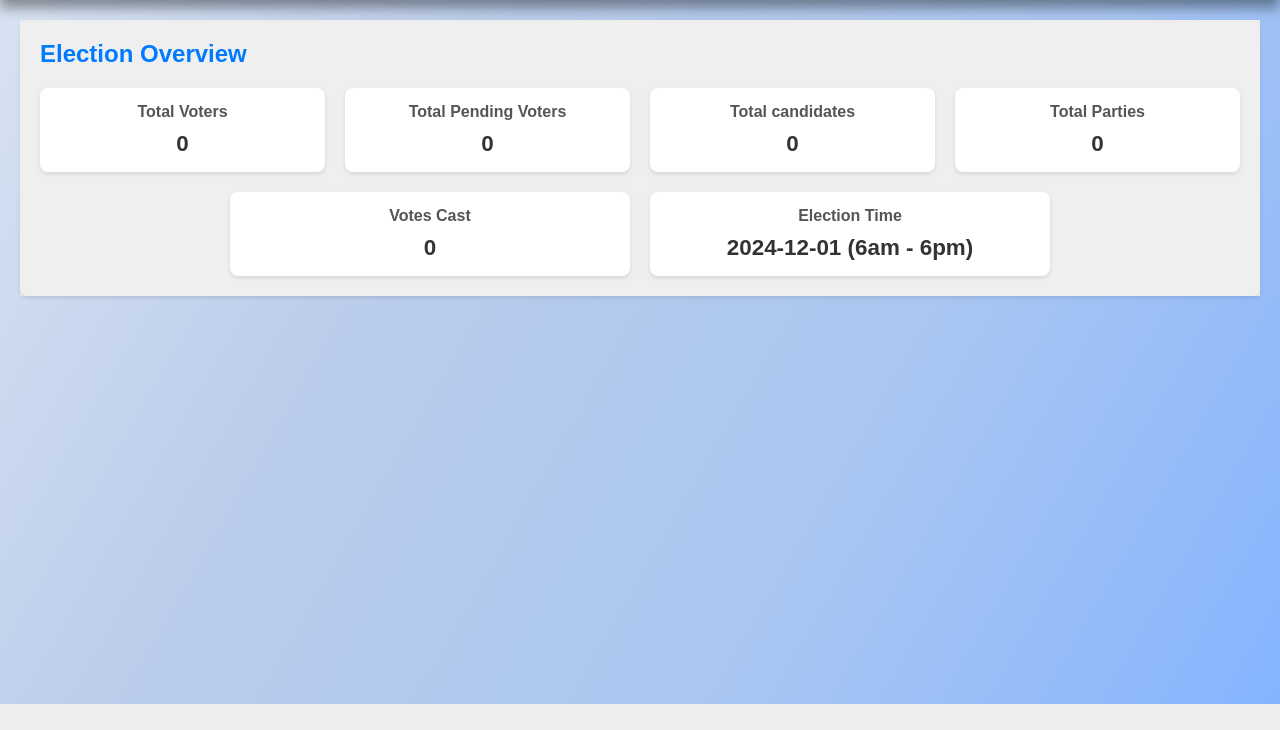
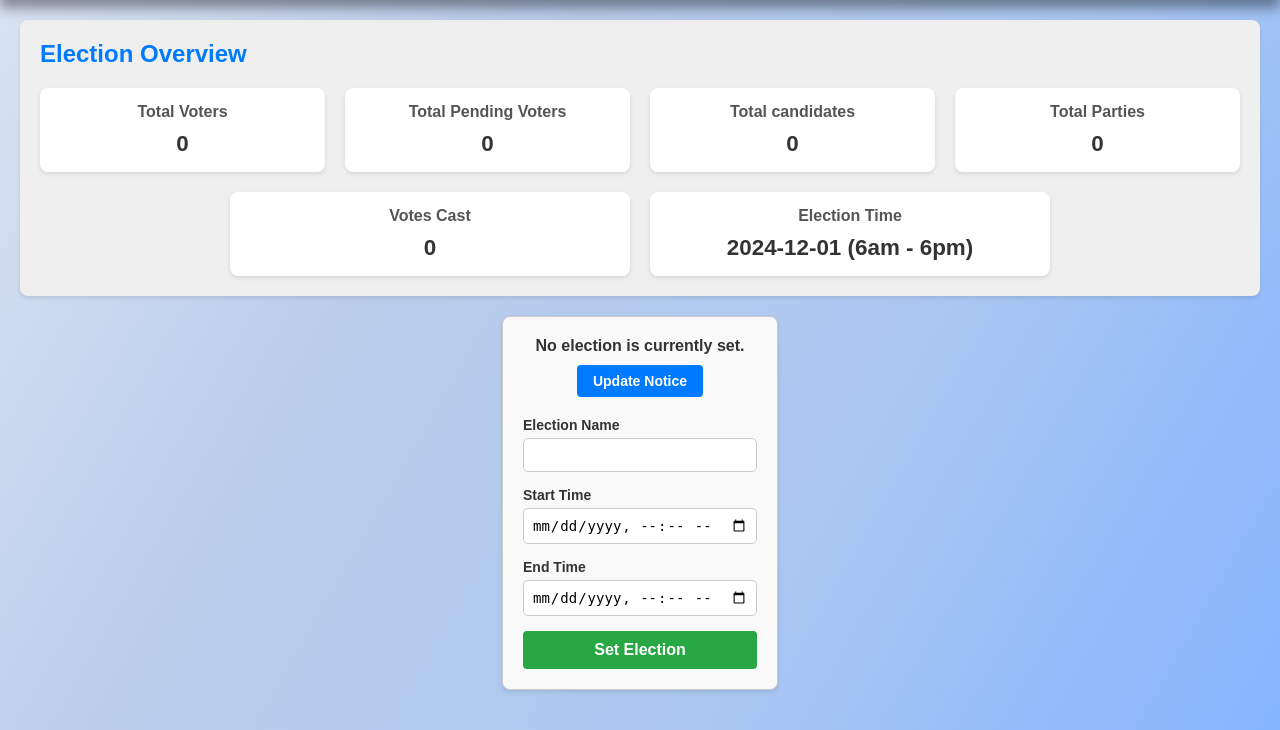
Before and after one commit to sijalneupane/Digital_Matadan_Pranali-Online_Election_System, a PHP site: page /admin_home.php in a window 1280 px wide. Shown: the part 96-826 px from the top of the page. Before the commit the page ends 800 px from the top, so only its background shows below. Run offline with PHP 8.4, Linux system fonts and the light colour scheme; the visitor is signed in with stand-in values (Sample User, id 1); data that the repository does not hold is empty.

Commit message:
No net so i make the same changes made in pc as present in desktop

```diff
--- a/admin/add_candidates.php
+++ b/admin/add_candidates.php
@@ -49,6 +49,7 @@ if (isset($_GET['id'])) {
     <link rel="stylesheet" href="../styles/modal1.css">
     <link rel="stylesheet" href="../admin/left_right_party_candidate.css">
     <link rel="stylesheet" href="../styles/table_img.css">
+    <link rel="icon" href="../images/DMP logo.png" type="image/x-icon">
     <link href="https://fonts.googleapis.com/css2?family=Poppins:wght@400;500;600&display=swap" rel="stylesheet">
     <link href="https://cdnjs.cloudflare.com/ajax/libs/font-awesome/5.15.4/css/all.min.css" rel="stylesheet">
     <style>
--- a/admin/admin_home.css
+++ b/admin/admin_home.css
@@ -19,26 +52,28 @@ body {
   flex-direction: column;
   align-items: center;
   justify-content: center;
-  background-color: var(--main-container-color);
+  /* background-color: var(--main-container-color); */
   min-width: 90%;
 }
 
-.overview{
-  /* background:var(--main-container-color); */
+.overview {
+  background: var(--main-container-color);
   padding: 20px;
   border-radius: 8px;
   box-shadow: 0 2px 4px rgba(0, 0, 0, 0.1);
 }
-.overview{
+
+.overview {
   width: 100%;
 }
-.overview h2{
+
+.overview h2 {
   margin-bottom: 20px;
   font-size: 1.5em;
   color: #007BFF;
 }
 
-.overview-flex{
+.overview-flex {
   display: flex;
   flex-wrap: wrap;
   gap: 20px;
@@ -66,6 +102,95 @@ body {
   font-weight: bold;
   color: #333;
 }
+/* elecion time section css */
+/* General styling for the section election time */
+.election-time {
+  max-width:600px;
+  margin: 20px auto;
+  padding:20px;
+  border: 1px solid #ccc;
+  border-radius: 8px;
+  background-color:#f9f9f9;
+  box-shadow: 0 2px 4px rgba(0, 0, 0, 0.1);
+  font-family: Arial, sans-serif;
+}
+
+/* Notice section Styling  */
+.notice-section{
+  text-align: center;
+  margin-bottom: 20px;
+}
+
+.notice-section p{
+  font-size: 16px;
+  font-weight: bold;
+  color:#333;
+  margin-bottom: 10px;
+}
+
+.notice-section button{
+  padding:8px 16px;
+  font-size: 14px;
+  font-weight: bold;
+  color: #fff;
+  background-color: #007bff;
+  border: none;
+  border-radius: 4px;
+  cursor: pointer;
+  transition: background-color 0.3s;
+}
+
+.notice-section button:hover{
+  background-color: #0056b3;
+}
+
+/* Form styling */
+form{
+  display:flex;
+  flex-direction: column;
+  gap: 15px;
+}
+
+form div{
+  display:flex;
+  flex-direction: column;
+}
+
+form label{
+  font-size: 14px;
+  font-weight: bold;
+  color: #333;
+  margin-bottom: 5px;
+}
+
+form input{
+  padding: 8px;
+  font-size: 14px;
+  border: 1px solid #ccc;
+  border-radius: 5px;
+  outline: none;
+  transition: border-color 0.3s;
+}
+
+form input:focus{
+  border-color: #007bff;
+}
+
+form button{
+  padding:10px;
+  font-size: 16px;
+  font-weight: bold;
+  color: #fff;
+  background-color: #28a745;
+  border: none;
+  border-radius: 4px;
+  cursor: pointer;
+  transition: background-color 0.3s;
+}
+
+form button:hover{
+background-color: #218838;
+}
 
 @media (max-width: 768px) {
   .overview-item {
--- a/admin/admin_home.php
+++ b/admin/admin_home.php
@@ -23,37 +23,12 @@ require_once "../home/logout_modals_html.php";
     <title>Admin Dashboard - Online Voting System</title>
     <link rel="stylesheet" href="../admin/admin_home.css">
     <link rel="stylesheet" href="../styles/modal1.css">
+    <link rel="icon" href="../images/DMP logo.png" type="image/x-icon">
     <style>
-        .welcome-message {
-            position: fixed;
-            top: -100px;
-            /* Hidden above the screen initially */
-            left: 50%;
-            transform: translateX(-50%);
-            background-color: #4CAF50;
-            /* Green background */
-            color: white;
-            /* White text */
-            padding: 10px 20px;
-            border-radius: 5px;
-            box-shadow: 0px 4px 6px rgba(0, 0, 0, 0.2);
-            transition: transform 1s ease-in-out, opacity 1s ease-out;
-            z-index: 1000;
-        }
 
-        .welcome-message.show {
-            margin-top: 20px;
-            transform: translateX(-50%) translateY(100px);
-            /* Moves into view */
-        }
-
-        .welcome-message.hide {
-            transform: translateX(-50%) translateY(-200px);
-            /* Moves out of view */
-            opacity: 0;
-        }
     </style>
     <script src="../js/errorMessage_modal1.js"></script>
+    <script src="../js/get_votingTime.js"></script>
 </head>
 
 <body>
@@ -106,6 +81,35 @@ require_once "../home/logout_modals_html.php";
                 </div>
             </div>
         </section>
+        <section class="election-time">
+            <!-- Notice Display -->
+            <div class="notice-section">
+                <p id="current-notice"></p>
+                <button id="update-notice-btn">Update Notice</button>
+            </div>
+
+            <!-- Election Form -->
+            <form id="election-form">
+                <input type="hidden" id="election-id" />
+
+                <div>
+                    <label for="election-name">Election Name</label>
+                    <input type="text" id="election-name" name="electionName" required />
+                </div>
+
+                <div>
+                    <label for="start-time">Start Time</label>
+                    <input type="datetime-local" id="start-time" name="startTime" required />
+                </div>
+
+                <div>
+                    <label for="end-time">End Time</label>
+                    <input type="datetime-local" id="end-time" name="endTime" required />
+                </div>
+
+                <button type="submit" id="set-election-btn">Set Election</button>
+            </form>
+        </section>
     </div>
 
     <script>
@@ -128,11 +132,41 @@ require_once "../home/logout_modals_html.php";
                     welcomeMessage.classList.add('hide');
                 });
             }
+        });
 
+        // Show error modal if there's an error message
+        const errorMessage = <?= json_encode($errorMessage); ?>;
+        if (errorMessage) {
+            showErrorModal(errorMessage);
+        }
+
+        // Function to load the current notice
+        function loadCurrentNotice() {
+            const noticeElement = document.getElementById("current-notice");
+            if (votingTime && votingTime.electionName) {
+                noticeElement.textContent = `Current Election: ${votingTime.electionName} (Starts: ${votingTime.startTime}, Ends: ${votingTime.endTime})`;
+            } else {
+                noticeElement.textContent = "No election is currently set.";
+            }
+        }
+
+        // Initial load of the notice
+        loadCurrentNotice();
+
+        // Function to populate form with voting time details for update
+        function populateForm() {
+            if (votingTime) {
+                document.getElementById("election-id").value = votingTime.electionId || "";
+                document.getElementById("election-name").value = votingTime.electionName || "";
+                document.getElementById("start-time").value = votingTime.startTime || "";
+                document.getElementById("end-time").value = votingTime.endTime || "";
+            }
+        }
+
+        // Event listener for the Update Notice button
+        document.getElementById("update-notice-btn").addEventListener("click", function () {
+            document.getElementById("set-election-btn").textContent = "Update Election";
         });
-        const errorMessage = <?= json_encode($errorMessage); ?>;
-        if (errorMessage) { showErrorModal(errorMessage) };
-        // Show error modal if there's an error message
     </script>
 </body>
 
--- a/admin/admin_login.php
+++ b/admin/admin_login.php
@@ -14,6 +14,7 @@ unset($_SESSION['errorMsg']);
 
   <link href="https://cdnjs.cloudflare.com/ajax/libs/font-awesome/5.15.4/css/all.min.css" rel="stylesheet">
   <link rel="stylesheet" href="../styles/modal1.css">
+  <link rel="icon" href="../images/DMP logo.png" type="image/x-icon">
   <script src="../js/togglepassword.js"></script>
   <style>
     /* Reset Styles */
--- a/admin/admin_navbar.php
+++ b/admin/admin_navbar.php
@@ -5,6 +5,7 @@
   <meta charset="UTF-8">
   <meta name="viewport" content="width=device-width, initial-scale=1.0">
   <title>Admin navbar</title>
+  <link rel="icon" href="../images/DMP logo.png" type="image/x-icon">
   <link rel="stylesheet" href="../admin/admin_navbar.css">
   <!-- <script src="../js/confirm_modal.js"></script> -->
 </head>
--- a/admin/manage_parties.php
+++ b/admin/manage_parties.php
@@ -19,6 +19,7 @@ unset($_SESSION['errorMsg']); // Clear the message
     <link rel="stylesheet" href="../admin/left_right_party_candidate.css">
     <link rel="stylesheet" href="../styles/modal1.css">
     <link rel="stylesheet" href="../styles/table_img.css">
+    <link rel="icon" href="../images/DMP logo.png" type="image/x-icon">
     <style>
 
         form {
--- a/admin/verify_voters.php
+++ b/admin/verify_voters.php
@@ -18,6 +18,7 @@ $_SESSION['pageName'] = "Verify Voters";// Clear the message
 <link rel="stylesheet" href="../styles/table_img.css">
     <link rel="stylesheet" href="../admin/admin_home.css">
     <link rel="stylesheet" href="../styles/modal1.css">
+    <link rel="icon" href="../images/DMP logo.png" type="image/x-icon">
     <style>
         /* General Styling */
         body {
--- a/forgotpassword/enter_otp.php
+++ b/forgotpassword/enter_otp.php
@@ -13,6 +13,7 @@ if (!isset($_SESSION['email'])) {
 <head>
   <title>Enter OTP</title>
   <link rel="stylesheet" href="../forgotpassword/style1.css">
+  <link rel="icon" href="../images/DMP logo.png" type="image/x-icon">
   <script>
 
     function validateForm() {
--- a/forgotpassword/forgot_password.php
+++ b/forgotpassword/forgot_password.php
@@ -8,6 +8,7 @@ unset($_SESSION['error_message']); // Clear the message
 
 <head>
     <title>Forgot Password</title>
+    <link rel="icon" href="../images/DMP logo.png" type="image/x-icon">
     <link rel="stylesheet" href="../forgotpassword/style1.css">
     <link rel="stylesheet" href="../styles/modal1.css">
     <script>
--- a/forgotpassword/reset_password.php
+++ b/forgotpassword/reset_password.php
@@ -41,7 +41,7 @@ if ($_SERVER['REQUEST_METHOD'] === 'POST') {
 
 <head>
     <title>Reset Password</title>
-
+    <link rel="icon" href="../images/DMP logo.png" type="image/x-icon">
     <link rel="stylesheet" href="../forgotpassword/style1.css">
     <link href="https://cdnjs.cloudflare.com/ajax/libs/font-awesome/5.15.4/css/all.min.css" rel="stylesheet">
     <script src="../js/togglepassword.js"></script>
--- a/home/index.php
+++ b/home/index.php
@@ -6,6 +6,7 @@
     <meta name="viewport" content="width=device-width, initial-scale=1.0">
     <meta http-equiv="X-UA-Compatible" content="ie=edge">
     <title>Online Election System</title>
+    <link rel="icon" href="../images/DMP logo.png" type="image/x-icon">
     <style>
         /* Global Styles */
         * {
--- a/home/sidebar.php
+++ b/home/sidebar.php
@@ -9,6 +9,7 @@
   <!-- Link to the CSS file and Font Awesome for icons -->
   <link rel="stylesheet" href="../styles/sidebar.css">
   <link rel="stylesheet" href="https://cdnjs.cloudflare.com/ajax/libs/font-awesome/6.0.0-beta3/css/all.min.css">
+  <link rel="icon" href="../images/DMP logo.png" type="image/x-icon">
 </head>
 
 <body>
--- /dev/null
+++ b/time/fetch_voting_time.php
@@ -0,0 +1,23 @@
+<?php
+header("Content-Type: application/json");
+date_default_timezone_set('Asia/Kathmandu');
+
+// Connect to the database
+require_once '../register_and_login/dbconnection.php';
+
+// Get current time
+$current_time = date('Y-m-d H:i:s');
+
+// Fetch the most recent row from electiontime
+$sql = "SELECT * FROM electiontime ORDER BY electionId DESC LIMIT 1";
+$result = mysqli_query($conn, $sql);
+
+if (mysqli_num_rows($result) > 0) {
+    $row = mysqli_fetch_assoc($result);
+    echo json_encode($row);
+} else {
+    echo json_encode(array('error' => 'No election scheduled'));
+}
+
+mysqli_close($conn);
+?>
```
Also changed, not shown: other parts of admin/admin_home.css (+51 -5 lines), js/get_votingTime.js (added, +22 -0 lines), time/fetch_voting_status.php (deleted, +0 -39 lines), time/user_page.php (+2 -20 lines).
